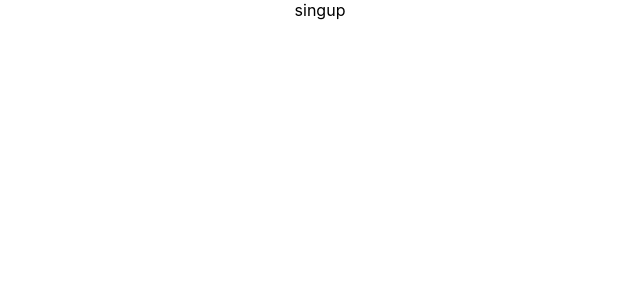
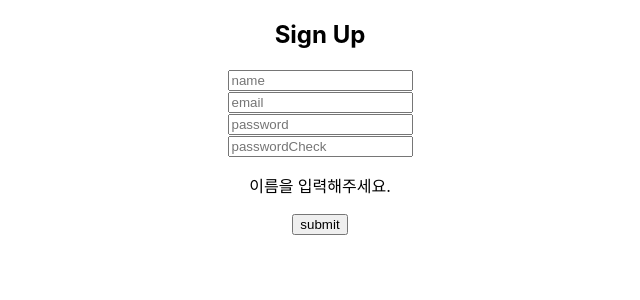
Before and after one commit to sinde530/crongback, a React (Create React App) app in the folder client/: page /singup in a window 1280 px wide. Shown: the top 300 px of the page, without its empty margins (320-960 px from the left). Built offline with nearby package versions, Linux system fonts and the light colour scheme.

Commit message:
[client]: SignUp Settings

```diff
--- a/client/src/components/SingUp/index.tsx
+++ b/client/src/components/SingUp/index.tsx
@@ -1,3 +1,99 @@
+import { useCallback, useState } from 'react';
+
 export default function SignUp() {
-  return <div>singup</div>;
+  const [name, setName] = useState('');
+  const [email, setEmail] = useState('');
+  const [password, setPassword] = useState('');
+  const [passwordCheck, setPasswordCheck] = useState('');
+
+  const [mismatch, setMismatch] = useState(false);
+  const [signUpSuccess, setSignUpSuccess] = useState(false);
+  const [signUpError, setSignUpError] = useState('');
+
+  console.log(setSignUpSuccess);
+  console.log(setSignUpError);
+
+  const onClickName = useCallback((e:any) => {
+    setName(e.target.value);
+  }, []);
+
+  const onClickEmail = useCallback((e: any) => {
+    setEmail(e.target.value);
+  }, []);
+
+  const onClickPassword = useCallback(
+    (e: any) => {
+      setPassword(e.target.value);
+      setMismatch(e.target.value !== passwordCheck);
+    },
+    [passwordCheck],
+  );
+  const onClickPasswordCheck = useCallback(
+    (e: any) => {
+      setPasswordCheck(e.target.value);
+      setMismatch(e.target.value !== password);
+    },
+    [password],
+  );
+
+  const onSubmit = useCallback((e:any) => {
+    e.preventDefault();
+    if (!mismatch) {
+      console.log('Error');
+    }
+  }, [name, email, password, passwordCheck]);
+
+  return (
+    <div>
+      <h2>Sign Up</h2>
+      <form onSubmit={onSubmit}>
+        <div>
+          <input
+            type="text"
+            name="name"
+            placeholder="name"
+            value={name}
+            onChange={onClickName}
+          />
+        </div>
+
+        <div>
+          <input
+            type="email"
+            name="email"
+            placeholder="email"
+            value={email}
+            onChange={onClickEmail}
+          />
+        </div>
+
+        <div>
+          <input
+            type="password"
+            name="password"
+            placeholder="password"
+            value={password}
+            onChange={onClickPassword}
+          />
+        </div>
+
+        <div>
+          <input
+            type="password"
+            name="passwordCheck"
+            placeholder="passwordCheck"
+            value={passwordCheck}
+            onChange={onClickPasswordCheck}
+          />
+        </div>
+        {mismatch && <p>비밀번호가 일치하지 않습니다.</p>}
+        {!name && <p>이름을 입력해주세요.</p>}
+        {signUpError && <p>{signUpError}</p>}
+        {signUpSuccess && <p>회원가입이 되었습니다! 로그인해주세요.</p>}
+        <div>
+          <button type="submit">submit</button>
+        </div>
+      </form>
+    </div>
+  );
 }
```
Also changed, not shown: 1 other file (tests, documents, lock files or other folders).
